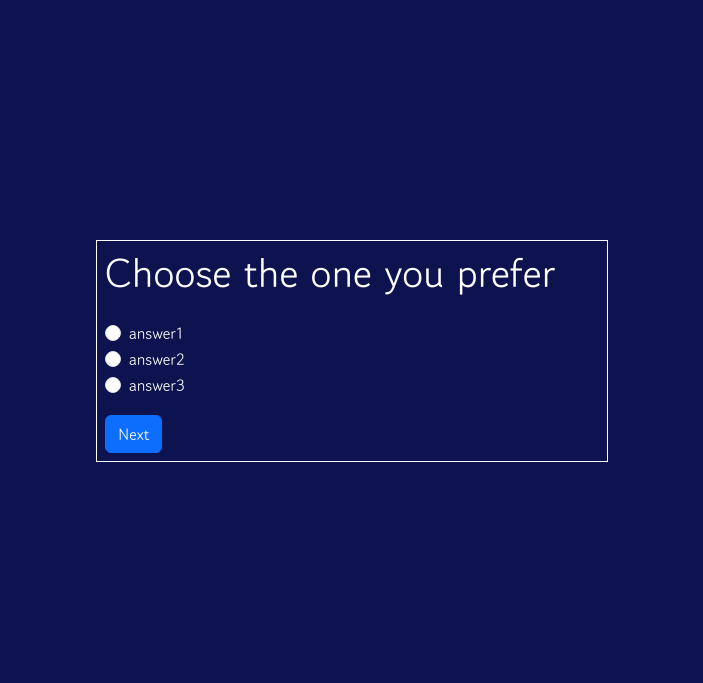
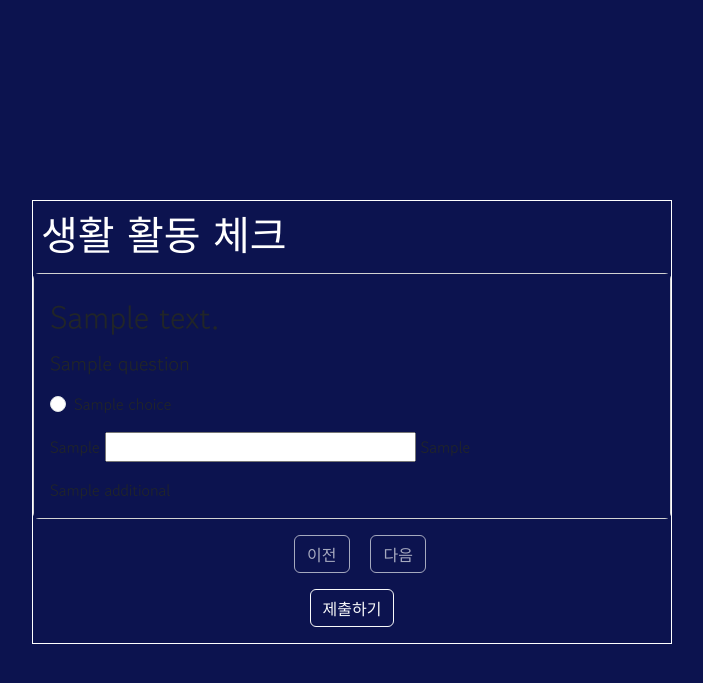
Before and after one commit to seongeunkimmy/dailydive, a Django app: template dailydive_webapp/templates/dailydive_webapp/activity.html in a window 1280 px wide. Shown: the top 683 px of the page, without its empty margins (288-991 px from the left). Run offline with Django 3.2, Linux system fonts and the light colour scheme; the template is opened without the code that fills it: most values are stand-ins (such as "Sample title", 1, 10 or a date in 2020); some libraries are stand-ins or nearby versions.

Commit message:
feat: activity view carousel done

```diff
--- a/dailydive_webapp/templates/dailydive_webapp/activity.html
+++ b/dailydive_webapp/templates/dailydive_webapp/activity.html
@@ -5,43 +5,170 @@
   <div class="border border-white d-flex flex-column bd-highlight mb-3">
 
     <div class="p-2 bd-highlight">
-      <h1>Choose the one you prefer</h1>
+      <h1>생활 활동 체크</h1>
     </div>
 
-    <div class="p-2 bd-highlight">
+        <form class="form" id="myForm">
+          {% csrf_token %}
+          <div id="question-sections">
+              {% for question in questions %}
+                  <div class="card question-section" data-question-id="{{ question.id }}">
+                      <div class="card-body">
+                          <h2 class="card-title my-2">{{ question.question_text }}</h2>
+                          <h5 class="my-3">{{question.sub_question}}</h5>
+
+                          <div class="my-3">
+                          {% for choice in question.answer_choices %}
                               <div class="form-check">
-        <input class="form-check-input" type="radio" name="flexRadioDefault" id="flexRadioDefault1">
-        <label class="form-check-label" for="flexRadioDefault1">
-          answer1
-        </label>
+                                  <input class="form-check-input" type="radio" name="question_{{ question.id }}" id="{{ question.id }}_{{ forloop.counter }}" value="{{ choice }}">
+                                  <label class="form-check-label" for="{{ question.id }}_{{ forloop.counter }}">{{ choice }}</label>
                               </div>
-      <div class="form-check">
-        <input class="form-check-input" type="radio" name="flexRadioDefault" id="flexRadioDefault2">
-        <label class="form-check-label" for="flexRadioDefault2">
-          answer2
-        </label>
+                          {% endfor %}
                         </div>
-      <div class="form-check">
-        <input class="form-check-input" type="radio" name="flexRadioDefault" id="flexRadioDefault2">
-        <label class="form-check-label" for="flexRadioDefault2">
-          answer3
-        </label>
+
+                          {% if question.input_before %}
+                          <div class="input-text my-3">
+                            <span>{{question.input_before}}</span>
+                            <input class="form-text-input" type="text" name="text_input_{{ question.id }}_{{ forloop.counter }}">
+                            <span>{{question.input_after}}</span>
+                          </div>
+                          {% endif %}
+
+                          {% if question.additional %}
+                          <span>{{question.additional}}</span>
+                          {% endif %}
                       </div>
                   </div>
 
-    <div class="p-2 bd-highlight">
-      <input class="btn btn-primary" type="submit" value="Next">
+              {% endfor %}
           </div>
+
+          <div class="pagination flex flex-column justify-content-center align-items-center my-3">
+            <div>
+              <button type="button" class="btn btn-outline-light mx-3" id="previous-button">이전</button>
+              <button type="button" class="btn btn-outline-light" id="next-button">다음</button>
+            </div>
+          <div>
+            <button type="submit" class="btn btn-outline-light mt-3" id="submit-button" style="display: none;">제출하기</button>
           </div>
         </div>
 
+      </form>
+  </div>
+    </div>
+<script>
+  document.addEventListener('DOMContentLoaded', () => {
+  const questionSections = document.querySelectorAll('.question-section');
+  const previousButton = document.getElementById('previous-button');
+  const nextButton = document.getElementById('next-button');
+  const submitButton = document.getElementById('submit-button');
+  const form = document.getElementById('myForm');
+  let formValues = {};
+
+  let currentQuestionIndex = 0;
+  showCurrentQuestion();
+
+  previousButton.addEventListener('click', () => {
+    if (currentQuestionIndex > 0) {
+      saveCurrentQuestionValues();
+      currentQuestionIndex--;
+      showCurrentQuestion();
+    }
+  });
+
+  nextButton.addEventListener('click', () => {
+    if (currentQuestionIndex < questionSections.length - 1) {
+      saveCurrentQuestionValues();
+      currentQuestionIndex++;
+      showCurrentQuestion();
+    }
+  });
+
+  submitButton.addEventListener('click', () => {
+    saveCurrentQuestionValues();
+    console.log('Form Values:', formValues);
+  });
+
+
+  function showCurrentQuestion() {
+    questionSections.forEach((section, index) => {
+      if (index === currentQuestionIndex) {
+        section.style.display = 'block';
+      } else {
+        section.style.display = 'none';
+      }
+    });
+
+    if (currentQuestionIndex === 0) {
+      previousButton.disabled = true;
+    } else {
+      previousButton.disabled = false;
+    }
+
+    if (currentQuestionIndex === questionSections.length - 1) {
+      nextButton.disabled = true;
+    } else {
+      nextButton.disabled = false;
+    }
+
+    if (currentQuestionIndex === questionSections.length - 1) {
+      submitButton.style.display = 'block';
+    } else {
+      submitButton.style.display = 'none';
+    }
+
+  }
+
+  function saveCurrentQuestionValues() {
+    const currentSection = questionSections[currentQuestionIndex];
+    const questionId = currentSection.dataset.questionId;
+
+    console.log('Question ID:', questionId);
+
+    // Retrieve values from radio inputs
+    const radioInputs = currentSection.querySelectorAll('input[type="radio"]:checked');
+    radioInputs.forEach((radioInput) => {
+      const name = radioInput.name;
+      const value = radioInput.value;
+      formValues[name] = value;
+    });
+
+    // Retrieve values from text inputs
+    const textInputs = currentSection.querySelectorAll('input[type="text"]');
+    textInputs.forEach((textInput) => {
+      const name = textInput.name;
+      const value = textInput.value;
+      formValues[name] = value;
+    });
+  }
+
+  form.addEventListener('submit', (event) => {
+    event.preventDefault(); // Prevent form submission
+
+    // Optionally, you can reset the form after retrieving the values
+    form.reset();
+  });
+});
+
+
+
+</script>
 <style>
   #input-div {
     color:white;
-    font-family: 'Gowun Dodum', sans-serif;
-    width:40%;
-    height:40%;
+    border-style: 2px black;
+    width: 50%;
+    height: 50%;
 
   }
+  .question-section:not(:first-child) {
+  display: none;
+}
+  .card-body {
+    background-color: #0c134f;
+  }
+
+
+
 </style>
 {% endblock %}
```
Also changed, not shown: dailydive_webapp/views.py (+37 -1 lines). Lines whose indentation alone changed are shown as unchanged.
